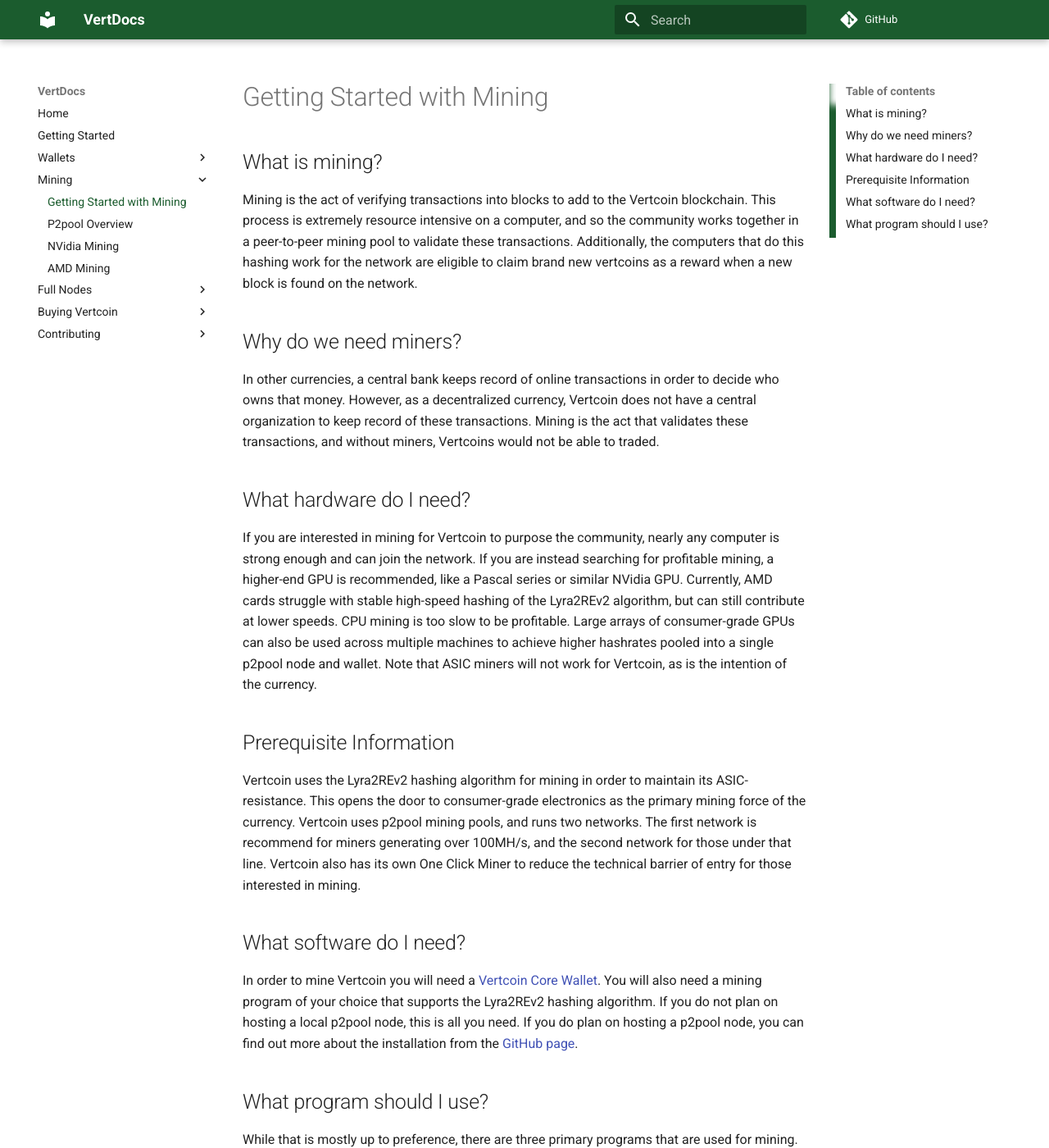
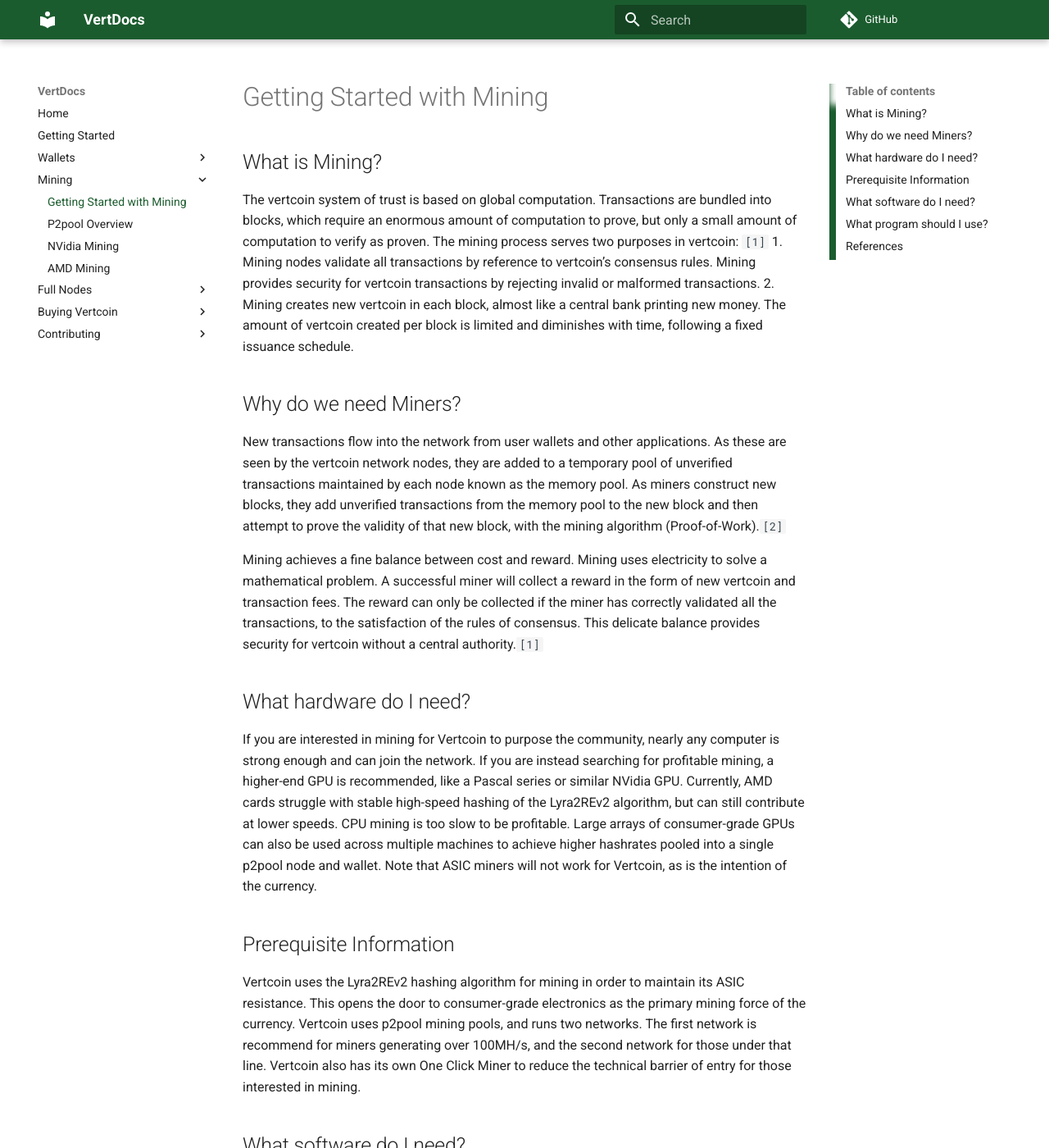
Before and after one commit to vertcoin-project/VertDocs, an MkDocs documentation site: the page built from docs/Mining/Getting-Started-With-Mining.md, in a window 1280 px wide and 1400 px high. Shown: the whole window at 82% size. Built offline with MkDocs 1.6.1 and Material for MkDocs 9.7.7, drawn with Linux system fonts in a browser that asks for light colours; comment, search, counter and statistics services are not loaded; old or Windows-style settings are respelled for this version of MkDocs; some of the changed text lies outside the part shown.

Commit message:
Update language used to describe mining
1.) Changed the language used to describe 'What is Mining?' and 'Why do we need Miners?' to mirror language provided by Mastering Bitcoin 2nd Edition. I believe this language is very descriptive and succinct intended to educate
2.) Added references used, Thank you Andreas Antonopoulos for your great work
3.) Removed hyphenated usage of 'ASIC-resistance'

```diff
--- a/docs/Mining/Getting-Started-With-Mining.md
+++ b/docs/Mining/Getting-Started-With-Mining.md
@@ -1,17 +1,26 @@
-## What is mining?
-Mining is the act of verifying transactions into blocks to add to the Vertcoin blockchain. This process is extremely resource intensive on a computer, and so the community works together in a peer-to-peer mining pool to validate these transactions. Additionally, the computers that do this hashing work for the network are eligible to claim brand new vertcoins as a reward when a new block is found on the network.
+## What is Mining?
+The vertcoin system of trust is based on global computation. Transactions are bundled into blocks, which require an enormous amount of computation to prove, but only a small amount of computation to verify as proven. The mining process serves two purposes in vertcoin: `[1]`
+1. Mining nodes validate all transactions by reference to vertcoin’s consensus rules. Mining provides security for vertcoin transactions by rejecting invalid or malformed transactions.
+2. Mining creates new vertcoin in each block, almost like a central bank printing new money. The amount of vertcoin created per block is limited and diminishes with time, following a fixed issuance schedule.
 
-## Why do we need miners?
-In other currencies, a central bank keeps record of online transactions in order to decide who owns that money. However, as a decentralized currency, Vertcoin does not have a central organization to keep record of these transactions. Mining is the act that validates these transactions, and without miners, Vertcoins would not be able to traded.
+## Why do we need Miners?
+New transactions flow into the network from user wallets and other applications. As these are seen by the vertcoin network nodes, they are added to a temporary pool of unverified transactions maintained by each node known as the memory pool. As miners construct new blocks, they add unverified transactions from the memory pool to the new block and then attempt to prove the validity of that new block, with the mining algorithm (Proof-of-Work).`[2]`
+
+Mining achieves a fine balance between cost and reward. Mining uses electricity to solve a mathematical problem. A successful miner will collect a reward in the form of new vertcoin and transaction fees. The reward can only be collected if the miner has correctly validated all the transactions, to the satisfaction of the rules of consensus. This delicate balance provides security for vertcoin without a central authority.`[1]`
 
 ## What hardware do I need?
 If you are interested in mining for Vertcoin to purpose the community, nearly any computer is strong enough and can join the network. If you are instead searching for profitable mining, a higher-end GPU is recommended, like a Pascal series or similar NVidia GPU. Currently, AMD cards struggle with stable high-speed hashing of the Lyra2REv2 algorithm, but can still contribute at lower speeds. CPU mining is too slow to be profitable. Large arrays of consumer-grade GPUs can also be used across multiple machines to achieve higher hashrates pooled into a single p2pool node and wallet. Note that ASIC miners will not work for Vertcoin, as is the intention of the currency.
 
 ## Prerequisite Information
-Vertcoin uses the Lyra2REv2 hashing algorithm for mining in order to maintain its ASIC-resistance. This opens the door to consumer-grade electronics as the primary mining force of the currency. Vertcoin uses p2pool mining pools, and runs two networks. The first network is recommend for miners generating over 100MH/s, and the second network for those under that line. Vertcoin also has its own One Click Miner to reduce the technical barrier of entry for those interested in mining.
+Vertcoin uses the Lyra2REv2 hashing algorithm for mining in order to maintain its ASIC resistance. This opens the door to consumer-grade electronics as the primary mining force of the currency. Vertcoin uses p2pool mining pools, and runs two networks. The first network is recommend for miners generating over 100MH/s, and the second network for those under that line. Vertcoin also has its own One Click Miner to reduce the technical barrier of entry for those interested in mining.
 
 ## What software do I need?
 In order to mine Vertcoin you will need a [Vertcoin Core Wallet](/Wallets/Core-Wallet/). You will also need a mining program of your choice that supports the Lyra2REv2 hashing algorithm. If you do not plan on hosting a local p2pool node, this is all you need. If you do plan on hosting a p2pool node, you can find out more about the installation from the [GitHub page](https://github.com/vertcoin/p2pool-vtc).
 
 ## What program should I use?
 While that is mostly up to preference, there are three primary programs that are used for mining. The recommended program for users new to mining and with NVidia GPUs is the official One Click Miner (OCM) developed by the Vertcoin team. The OCM is a wrapper for vertminer, and should yield similar results in hashrate. The OCM is still under development for users with AMD cards in order to optimize the hashing rates. One miner that can achieve higher hashrates is [sgminer-gm](https://github.com/genesismining/sgminer-gm), however it can also be more unstable and even lead to OS crashes in rare cases.
+
+
+## References
+`[1] Mastering Bitcoin 2nd Edition - Bitcoin Mining - https://github.com/bitcoinbook/bitcoinbook/blob/develop/ch02.asciidoc#bitcoin-mining`
+`[2] Mastering Bitcoin 2nd Edition - Mining Transactions in Blocks - https://github.com/bitcoinbook/bitcoinbook/blob/develop/ch02.asciidoc#bitcoin-mining`
```
